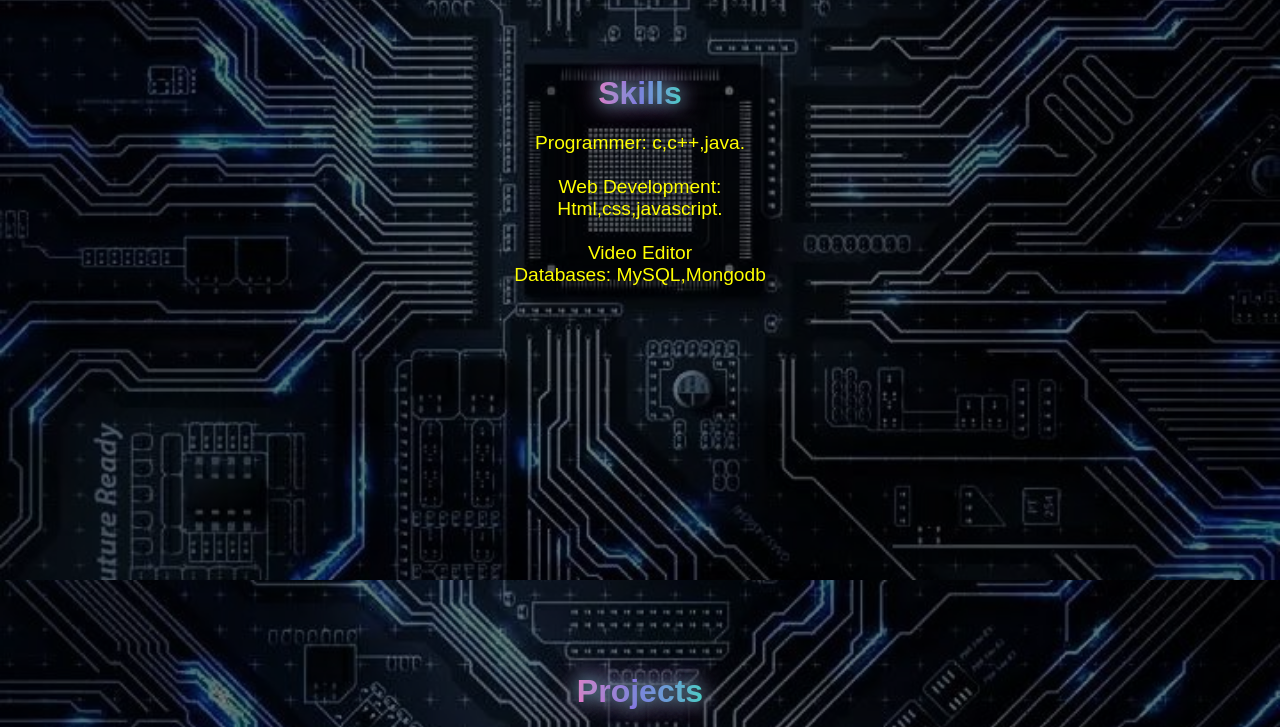
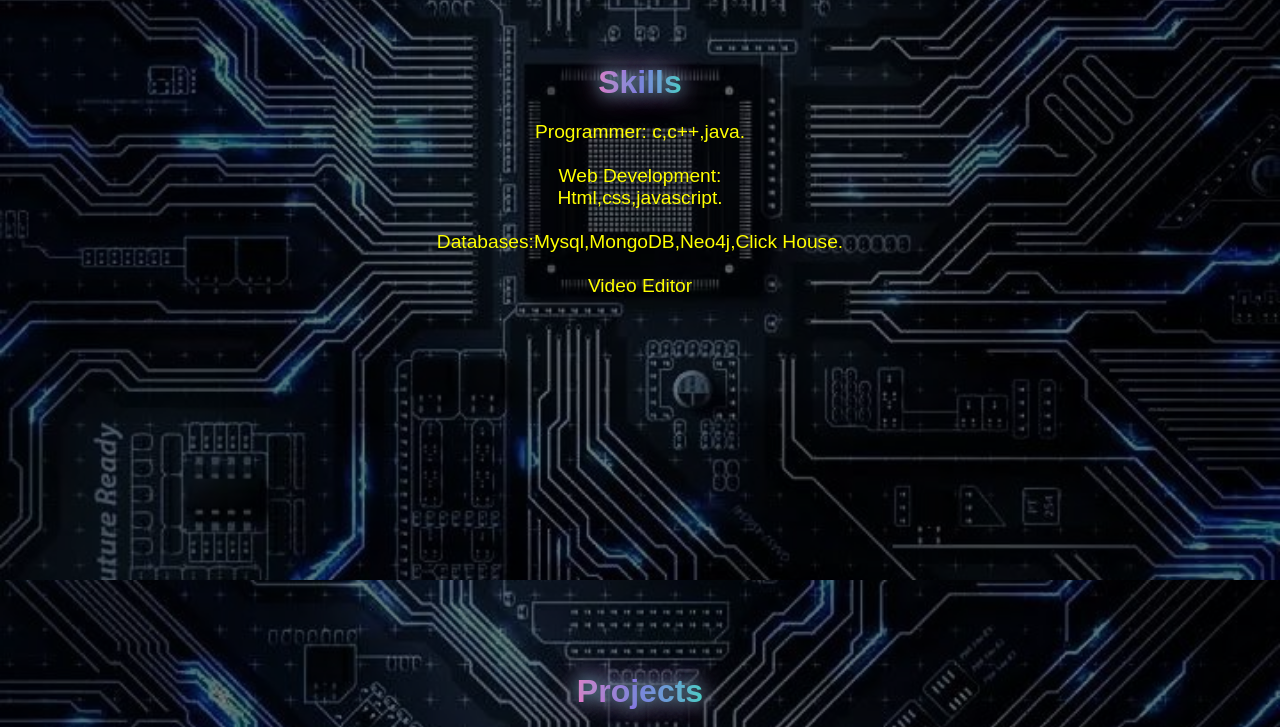
Before and after one commit to SamJoyson/My-Portfolio-, a plain HTML site: page index.html in a window 1280 px wide. Shown: the part 1820-2547 px from the top of the page. Drawn offline with Linux system fonts and the light colour scheme.

Commit message:
Update index.html

```diff
--- a/index.html
+++ b/index.html
@@ -154,8 +154,7 @@
   <section class="skills">
       <div class="content">
           <h1> Skills </h1>
-          <p>Programmer: c,c++,java.<br><br>Web Development:<br> Html,css,javascript.<br><br>Video Editor </p>
-         <p>Databases: MySQL,Mongodb</p>
+          <p>Programmer: c,c++,java.<br><br>Web Development:<br> Html,css,javascript.<br><br>Databases:Mysql,MongoDB,Neo4j,Click House.<br><br>Video Editor </p>
       </div>
   </section>
 
```
